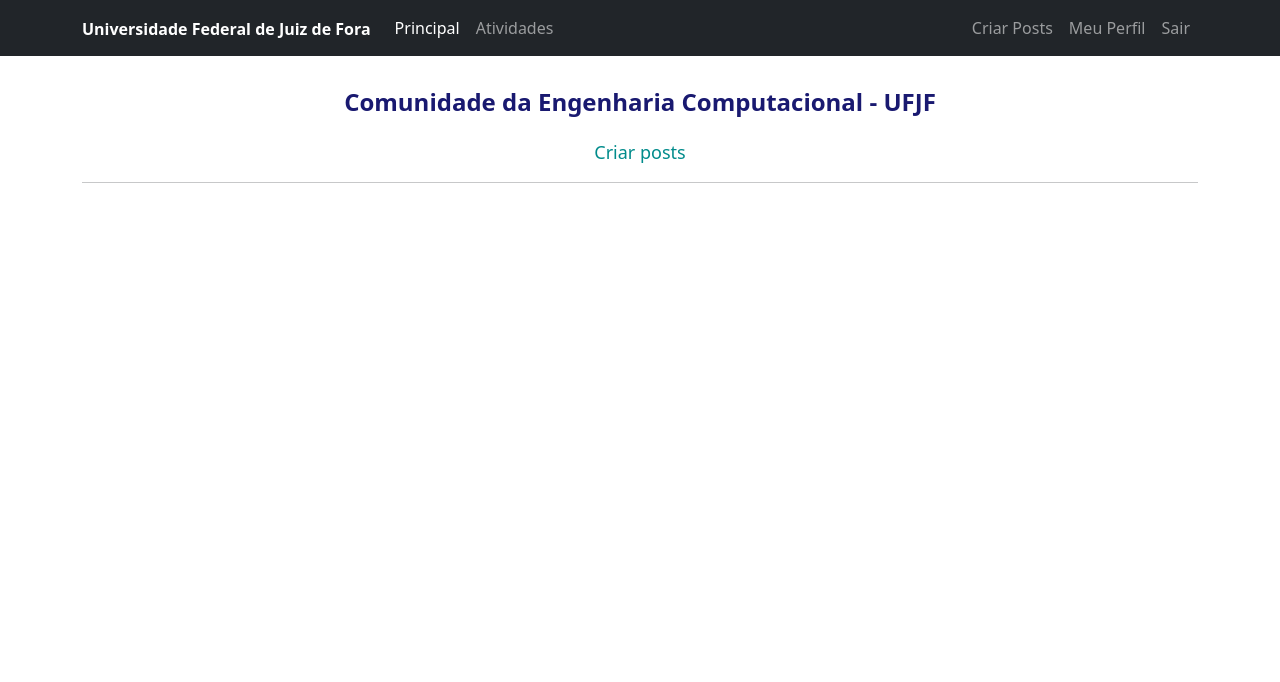
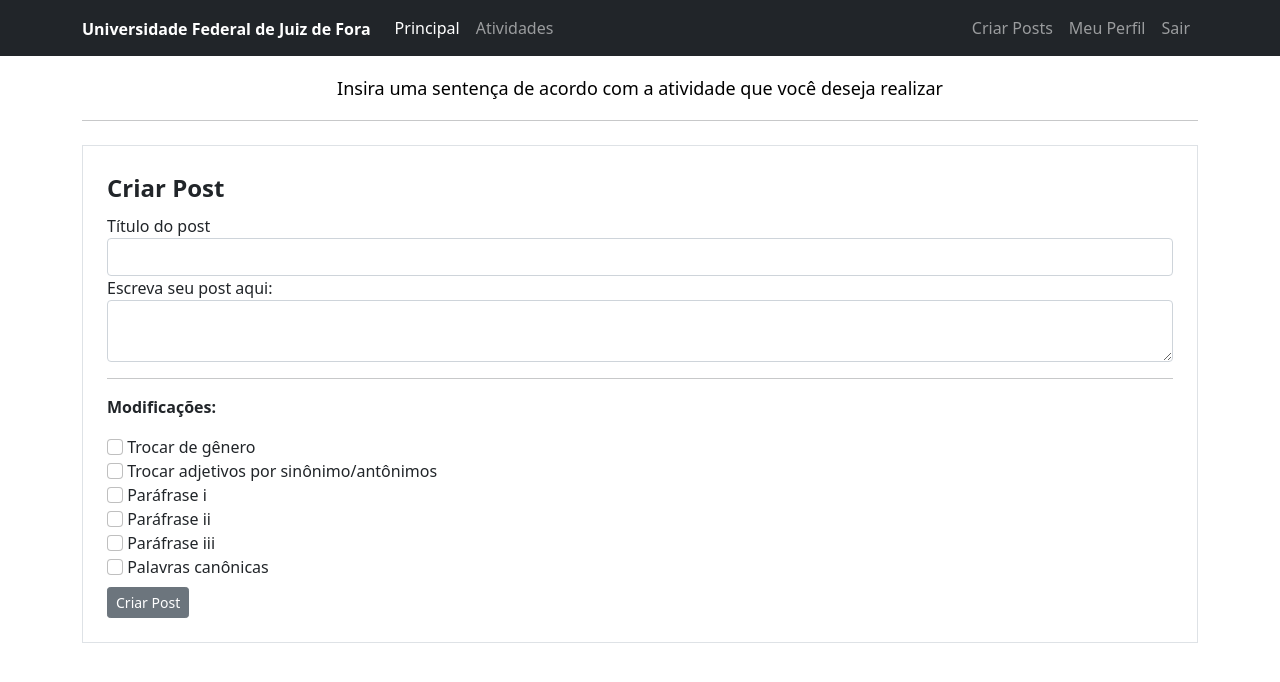
Before and after one commit to Ana-ovidio/EstagioCaed, a Flask app: page /post/create in a window 1280 px wide. Shown: the top 682 px of the page. Run offline with Flask 2, Linux system fonts and the light colour scheme; a user stored in the database is signed in; some libraries are stand-ins or nearby versions.

Commit message:
Criação da pagina atividades + opções de mudanças

```diff
--- a/general_system/forms.py
+++ b/general_system/forms.py
@@ -1,6 +1,6 @@
 from flask_wtf import FlaskForm
 from flask_wtf.file import FileField, FileAllowed
-from wtforms import StringField, PasswordField, SubmitField, BooleanField
+from wtforms import StringField, PasswordField, SubmitField, BooleanField, TextAreaField
 from wtforms.validators import DataRequired, Length, Email, EqualTo, ValidationError
 from general_system.models import Usuario
 from flask_login import current_user
@@ -39,3 +39,15 @@
             usuario = Usuario.query.filter_by(email=email.data).first()
             if usuario:
                 raise ValidationError('E-mail já cadastrado. Por gentileza, inclua outro email.')
+
+class FormCreatePost (FlaskForm):
+    title = StringField('Título do post', validators=[DataRequired(),Length(2, 140)])
+    bory_text = TextAreaField('Escreva seu post aqui: ', validators=[DataRequired()])
+    button_submit_create_post = SubmitField('Criar Post')
+
+    work_change_genre = BooleanField('Trocar de gênero')
+    work_change_adjective = BooleanField('Trocar adjetivos por sinônimo/antônimos')
+    work_paraphrase1 = BooleanField('Paráfrase i')
+    work_paraphrase2 = BooleanField('Paráfrase ii')
+    work_paraphrase3 = BooleanField('Paráfrase iii')
+    work_canonical = BooleanField('Palavras canônicas')
--- a/general_system/models.py
+++ b/general_system/models.py
@@ -15,6 +15,7 @@
     password = data_base.Column(data_base.String, nullable=False)
     perf_photo = data_base.Column(data_base.String, default='default.jpg')
     posts = data_base.relationship('Post', backref='autor', lazy=True)
+    changes = data_base.Column(data_base.String, nullable=False, default='')
 
 
 class Post(data_base.Model):
@@ -22,5 +23,4 @@
     title = data_base.Column(data_base.String, nullable=False)
     bory_text = data_base.Column(data_base.Text, nullable=False)
     date_create = data_base.Column(data_base.DateTime, nullable=False, default=datetime.utcnow)
-    changes = data_base.Column(data_base.String, nullable=False, default='')
     id_user = data_base.Column(data_base.Integer, data_base.ForeignKey('usuario.id'), nullable=False)
--- a/general_system/routes.py
+++ b/general_system/routes.py
@@ -4,8 +4,8 @@
 from flask_login import logout_user, login_user, current_user, login_required
 from PIL import Image
 from general_system import app, data_base, bcrypt
-from general_system.forms import FormCreateAccount, FormLogin, FormEditProfile
-from general_system.models import Usuario
+from general_system.forms import FormCreateAccount, FormLogin, FormEditProfile, FormCreatePost
+from general_system.models import Usuario, Post
 
 
 @app.route('/')
@@ -16,7 +16,8 @@
 @app.route('/atividades')
 @login_required
 def works():
-    return render_template('works.html')
+    posts = Post.query.order_by(Post.id.desc())
+    return render_template('works.html', posts=posts)
 
 
 @app.route("/register_login", methods=['GET', 'POST'])
@@ -108,7 +109,25 @@
     return render_template('edit_profile.html', image_id=image_id, form_profile=form_profile)
 
 
+def current_changes(form_post):
+    list_changes = []
+    # Add the text from the label field for the courses.
+    for field_form in form_post:
+        if 'work_' in field_form.name:
+            if field_form.data:
+                list_changes.append(field_form.label.text)
+    return ';'.join(list_changes)
+
+
 @app.route("/post/create", methods=['GET', 'POST'])
 @login_required
 def create_post():
-    return render_template('create_posts.html')
+    form_post = FormCreatePost()
+    if form_post.validate_on_submit():
+        post = Post(title=form_post.title.data, bory_text=form_post.bory_text.data, id_user=current_user.id)
+        data_base.session.add(post)
+        current_user.changes = current_changes(form_post)
+        data_base.session.commit()
+        flash(f'Post criado com sucesso!', 'alert-success')
+        return redirect(url_for('home'))
+    return render_template('create_posts.html', form_post=form_post)
--- a/general_system/static/main.css
+++ b/general_system/static/main.css
@@ -76,3 +76,7 @@
 .date {
     background-color: #ccc
 }
+
+.field_form {
+    background: #f5f5f5  !important;
+}
--- a/general_system/templates/create_posts.html
+++ b/general_system/templates/create_posts.html
@@ -1,14 +1,61 @@
 {% extends 'base.html' %}
 
 {% block bory %}
-    <div class="container mt-3">
+
+    <div class="container">
         <div align="center">
-        <h1 style="color: midnightblue"><strong><font size="5">Comunidade da Engenharia Computacional - UFJF</font></strong></h1>
-        <h2 style="color: darkcyan"><font size="4">Criar posts</font></h2>
+        <h1 style="color: black"><font size="4">Insira uma sentença de acordo com a atividade que você deseja realizar</font></h1>
         <hr>
+        </div>
+        <div class="row">
+            <div class="col">
+                <form method="POST" action="" class="border p-4 mt-2">
+                    {{ form_post.csrf_token }}
+                    <legend><strong>Criar Post</strong></legend>
+                    <fieldset>
+                        <div class="form-group">
+                            {{ form_post.title.label(class="form-control-label") }}
+                            {% if form_post.title.errors %}
+                                {{ form_post.title(class="form-control is-invalid") }}
+                            <div class="invalid-feedback">
+                                {% for error in form_post.title.errors %}
+                                    {{ error }}
+                                {% endfor %}
+                            </div>
+                            {% else %}
+                                {{ form_post.title(class="form-control") }}
+                            {% endif %}
+                        </div>
+                         <div class="form-group">
+                            {{ form_post.bory_text.label(class="form-control-label") }}
+                            {% if form_post.bory_text.errors %}
+                                {{ form_post.bory_text(class="form-control is-invalid") }}
+                            <div class="invalid-feedback">
+                                {% for error in form_post.bory_text.errors %}
+                                    {{ error }}
+                                {% endfor %}
+                            </div>
+                            {% else %}
+                                {{ form_post.bory_text(class="form-control") }}
+                            {% endif %}
+                        </div>
+
+                        <hr>
+                        <p><strong> Modificações: </strong></p>
+                        {% for field_form in form_post%}
+                            {% if 'work_' in field_form.name %}
+                                <div class = 'form-group'>
+                                    {{field_form(class="form-check-input")}}
+                                    {{field_form.label(class="form-check-label")}}
+                                </div>
+                            {% endif %}
+                        {% endfor %}
+
+                    </fieldset>
+                    {{ form_post.button_submit_create_post(class="btn btn-secondary btn-sm mt-2") }}
+                </form>
+            </div>
         </div>
     </div>
 
 {% endblock %}
-</body>
-</html>
```
Also changed, not shown: general_system/templates/works.html (+33 -5 lines), general_system/AtividadesCaed.db, general_system/static/image_id_user/CAED32d0635d0192c6b96b598cc9a7ca4ee1.png (added).
